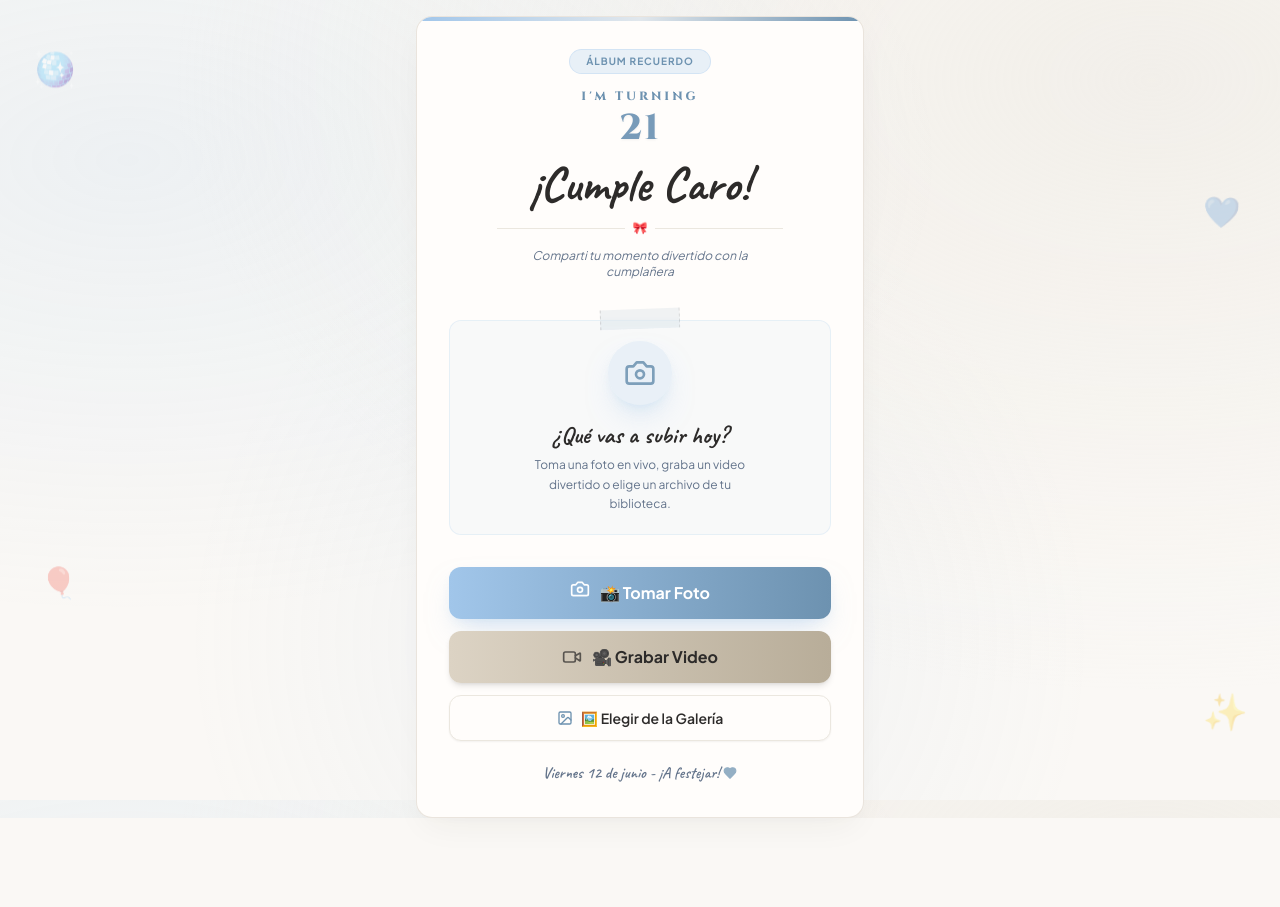
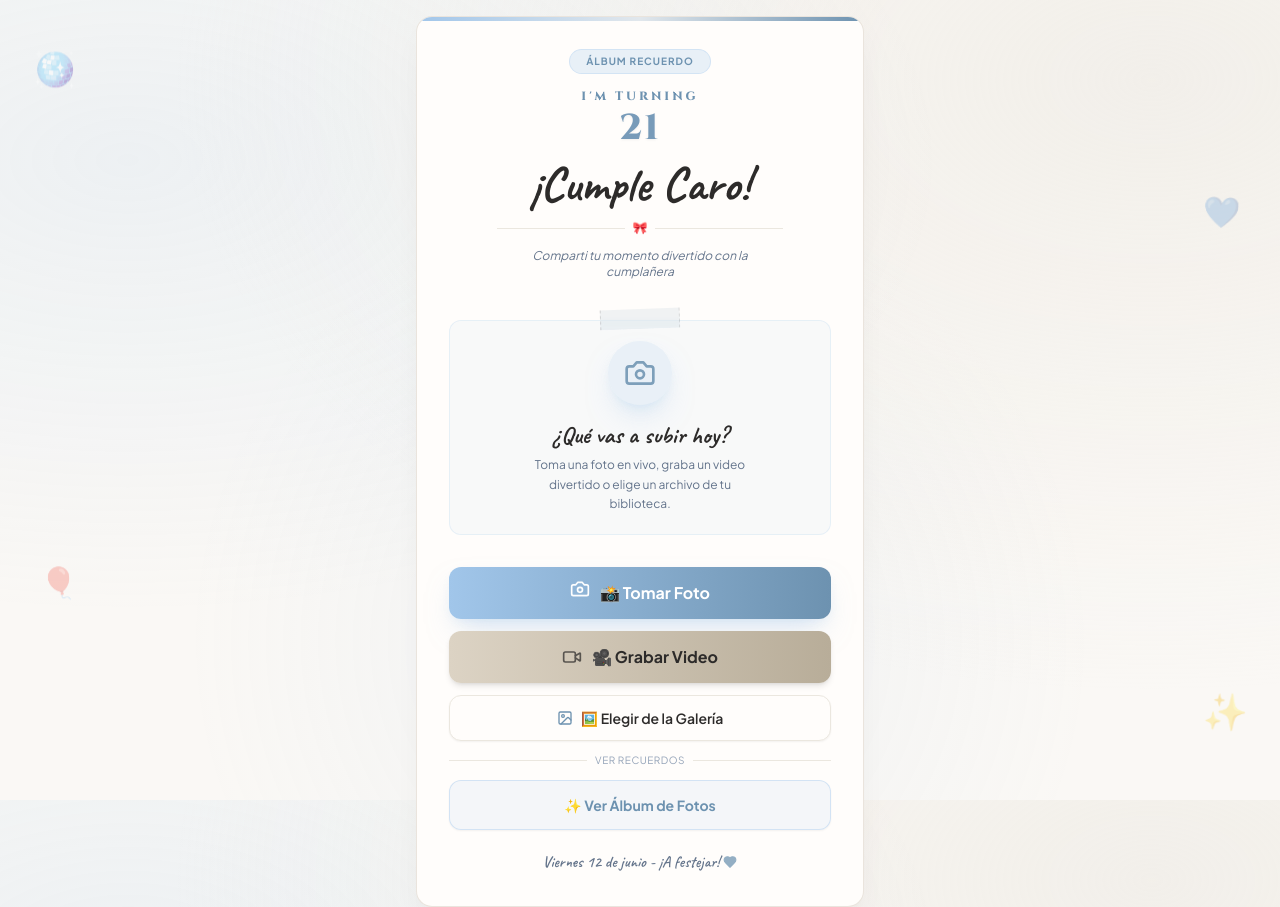
Before and after one commit to R3NzIto/Cumple-Renata, a React (Vite) app: page / in a window 1280 px wide. Before the commit the page ends 818 px from the top, so only its background shows below. Built offline with nearby package versions, Linux system fonts and the light colour scheme; a web font is replaced by a local one.

Commit message:
feat: agregar boton de ver album de fotos en inicio y exito

```diff
--- a/src/App.jsx
+++ b/src/App.jsx
@@ -367,6 +367,26 @@ export default function App() {
                 <span>🖼️ Elegir de la Galería</span>
               </button>
 
+              {/* Divisor & Botón para ver el Álbum compartido en Drive */}
+              {CONFIG.SHARED_ALBUM_URL && (
+                <>
+                  <div className="flex items-center w-full justify-center my-1">
+                    <div className="h-[1px] bg-invitation-gray flex-1"></div>
+                    <span className="mx-2 text-[10px] text-slate-400 font-sans uppercase tracking-wider">Ver recuerdos</span>
+                    <div className="h-[1px] bg-invitation-gray flex-1"></div>
+                  </div>
+
+                  <a
+                    href={CONFIG.SHARED_ALBUM_URL}
+                    target="_blank"
+                    rel="noopener noreferrer"
+                    className="w-full py-3.5 px-6 rounded-xl bg-invitation-blueLight/30 border border-invitation-blue/40 hover:bg-invitation-blueLight/50 text-invitation-blueDark font-bold text-sm active:scale-[0.98] transition-all duration-200 flex items-center justify-center space-x-2 shadow-sm btn-shimmer"
+                  >
+                    <span>✨ Ver Álbum de Fotos</span>
+                  </a>
+                </>
+              )}
+
               <div className="text-center pt-2">
                 <span className="font-handwritten text-base text-slate-500 flex items-center justify-center space-x-1 select-none">
                   <span>Viernes 12 de junio - ¡A festejar!</span>
@@ -501,6 +521,17 @@ export default function App() {
               📸 Subir otro recuerdo
             </button>
 
+            {CONFIG.SHARED_ALBUM_URL && (
+              <a
+                href={CONFIG.SHARED_ALBUM_URL}
+                target="_blank"
+                rel="noopener noreferrer"
+                className="mt-3 inline-flex py-2.5 px-6 rounded-xl bg-invitation-paper border border-invitation-gray text-slate-500 font-semibold text-xs hover:border-invitation-blueDark active:scale-[0.98] transition-all btn-shimmer"
+              >
+                ✨ Ver Álbum de Fotos
+              </a>
+            )}
+
             <p className="text-[10px] text-slate-400 mt-6 font-sans">
               Volviendo al inicio en unos segundos automáticamente...
             </p>
--- a/src/config.js
+++ b/src/config.js
@@ -6,6 +6,10 @@ export const CONFIG = {
   // Opcional: Nombre del evento para personalizar textos en pantalla
   EVENT_NAME: "Cumple Caro",
 
+  // URL de la carpeta compartida en Google Drive en modo Lector ("Cualquiera con el enlace puede ver")
+  // para que los invitados puedan ver las fotos y videos subidos.
+  SHARED_ALBUM_URL: "https://drive.google.com/drive/folders/1XioTmhMIgs_yrrW03bXq5J5Ptx14rphj?usp=sharing",
+
   // Opcional: Límite máximo de tamaño del archivo (en MB). Las cámaras móviles modernas toman fotos grandes.
   // 15 MB es una buena cantidad para ser procesada en Base64 en un script de Google Apps Script (que tiene un límite de payload de 50MB)
   MAX_FILE_SIZE_MB: 15
```
